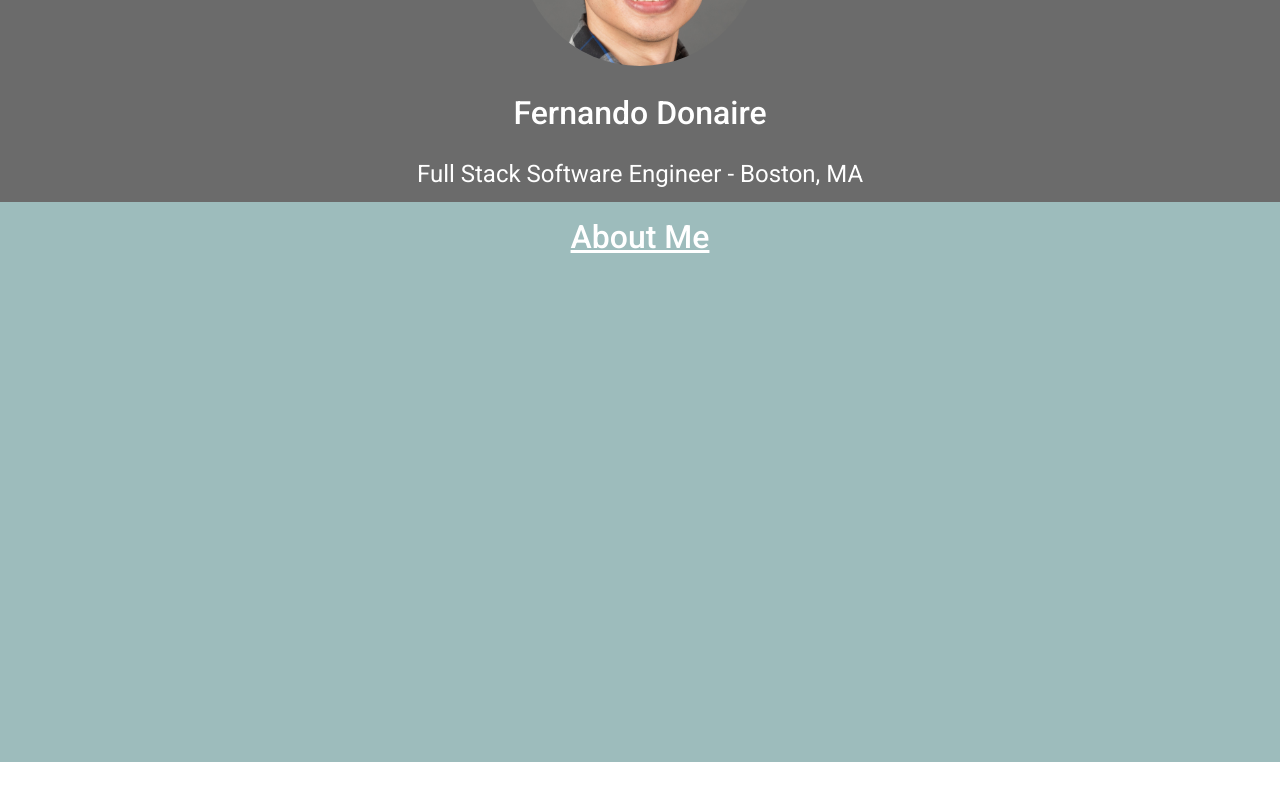
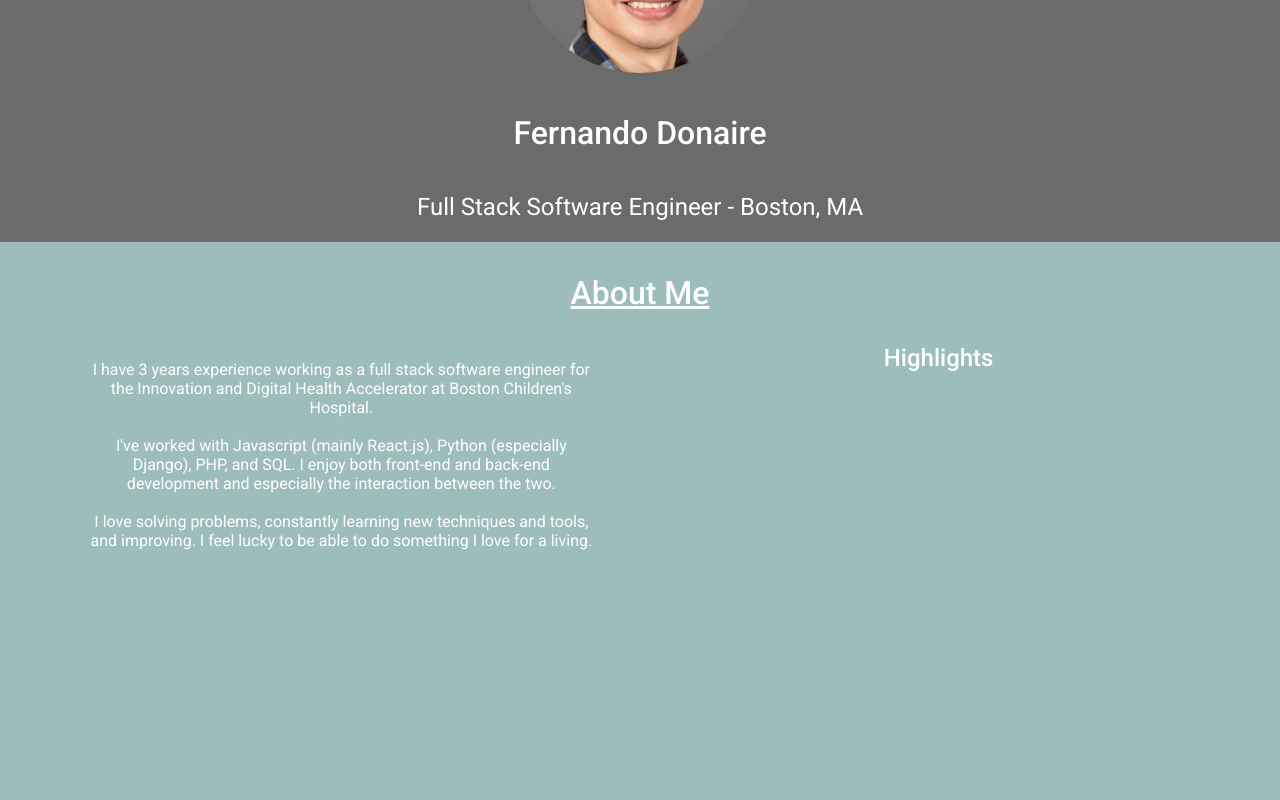
Before and after one commit to nandodonaire/nandodonaire.github.io, a React (Create React App) app: page / in a window 1280 px wide. Shown: the part 270-1070 px from the top of the page. Before the commit the page ends 1032 px from the top, so only its background shows below. Built offline with nearby package versions, Linux system fonts and the light colour scheme.

Commit message:
Added content to AboutMe component

```diff
--- a/src/components/AboutMe/index.js
+++ b/src/components/AboutMe/index.js
@@ -1,9 +1,36 @@
 import React from "react";
-import { AboutMeContainer, AboutMeTitle } from "./styles";
+import {
+  AboutMeContainer,
+  AboutMeTitle,
+  TextContainer,
+  TextSection,
+  HighlightsSectionTitle,
+} from "./styles";
 
 const AboutMe = () => (
   <AboutMeContainer>
     <AboutMeTitle>About Me</AboutMeTitle>
+    <TextContainer>
+      <TextSection>
+        <p>
+          I have 3 years experience working as a full stack software engineer
+          for the Innovation and Digital Health Accelerator at Boston Children's
+          Hospital.
+          <br />
+          <br />
+          I've worked with Javascript (mainly React.js), Python (especially
+          Django), PHP, and SQL. I enjoy both front-end and back-end development
+          and especially the interaction between the two.
+          <br />
+          <br />I love solving problems, constantly learning new techniques and
+          tools, and improving. I feel lucky to be able to do something I love
+          for a living.
+        </p>
+      </TextSection>
+      <TextSection>
+        <HighlightsSectionTitle>Highlights</HighlightsSectionTitle>
+      </TextSection>
+    </TextContainer>
   </AboutMeContainer>
 );
 
--- a/src/components/AboutMe/styles.js
+++ b/src/components/AboutMe/styles.js
@@ -4,8 +4,7 @@ export const AboutMeContainer = styled.div`
   background-color: #9dbcbc;
   height: 70vh;
   display: flex;
-  flex-direction: row;
-  justify-content: center;
+  flex-direction: column;
 `;
 
 export const AboutMeTitle = styled.span`
@@ -14,5 +13,27 @@ export const AboutMeTitle = styled.span`
   font-weight: 500;
   color: #ffffff;
   text-decoration: underline;
-  padding: 1rem;
+  padding: 2rem;
+  text-align: center;
 `;
+
+export const TextContainer = styled.div`
+  display: flex;
+  flex-direction: row;
+  height: 50rem;
+  justify-content: space-evenly;
+`;
+
+export const TextSection = styled.div`
+  width: 40%;
+  color: #ffffff;
+  font-size: 1rem;
+  font-family: Roboto;
+  text-align: center;
+`;
+
+export const HighlightsSectionTitle = styled.span`
+  font-size: 1.5rem;
+  font-family: Roboto;
+  font-weight: 500;
+`;
--- a/src/components/Profile/styles.js
+++ b/src/components/Profile/styles.js
@@ -1,7 +1,7 @@
 import styled from "styled-components";
 
 export const ProfileContainer = styled.div`
-  height: 50vh;
+  height: 55vh;
   background-color: #6b6b6b;
   display: flex;
   flex-direction: column;
```
